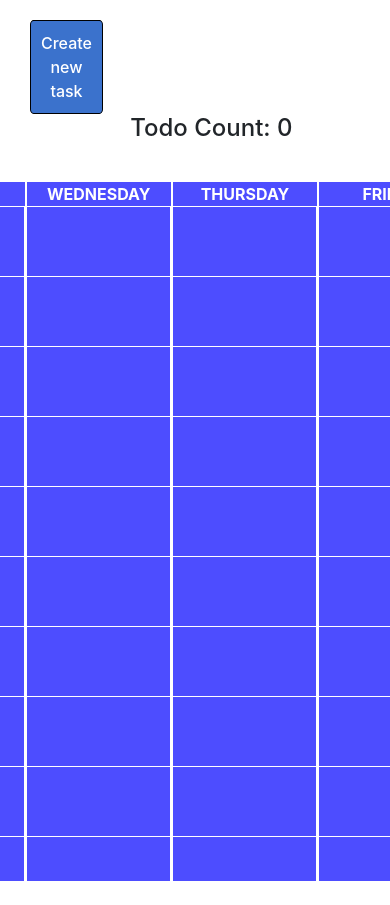
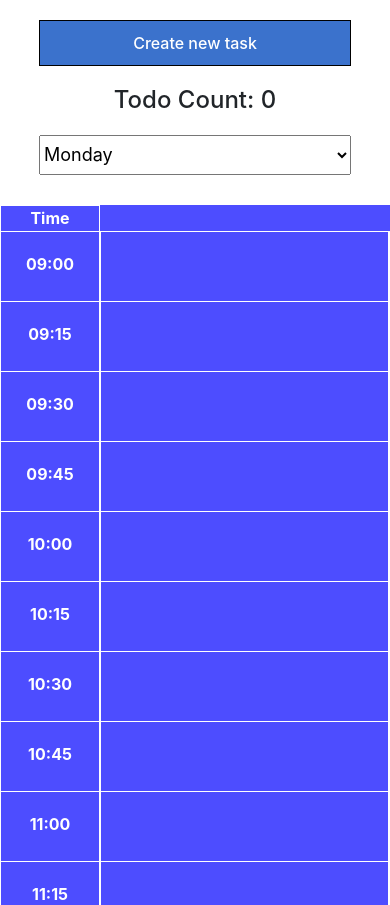
Before and after one commit to DHinchev/simple-todo-planner, a React (Create React App) app: page / in a window 390 px wide. Before the commit the page ends 881 px from the top, so only its background shows below. Built offline with nearby package versions, Linux system fonts and the light colour scheme.

Commit message:
make planner mobile friendly
Made the planner mobile frienly and configured it to show only one column based on day selection from drop down.

```diff
--- a/package.json
+++ b/package.json
@@ -8,6 +8,7 @@
     "moment": "^2.22.2",
     "react": "^16.5.2",
     "react-dom": "^16.5.2",
+    "react-key-index": "^0.1.1",
     "react-scripts": "1.1.4",
     "reactstrap": "^6.5.0",
     "url-parse": "^1.4.3"
--- a/src/components/App.js
+++ b/src/components/App.js
@@ -11,13 +11,23 @@ class App extends Component {
     daysNum: '',
     timeSlotLength: '',
     openPlanner: false,
-    days: ['Monday', 'Tuesday', 'Wednesday', 'Thursday', 'Friday', 'Saturday', 'Sunday']
+    days: ['Monday', 'Tuesday', 'Wednesday', 'Thursday', 'Friday', 'Saturday', 'Sunday'],
+    width: window.innerWidth,
+    dayOfWeek: 'Monday'
   };
 
   componentDidMount = () => {
     this.setState({
       timesList: this.generateTimeSlots()
     });
+  }
+
+  componentWillMount() {
+    window.addEventListener('resize', this.handleWindowSizeChange);
+  }
+
+  componentWillUnmount() {
+      window.removeEventListener('resize', this.handleWindowSizeChange);
   }
 
   storeTodos = (value) => {
@@ -74,8 +84,28 @@ class App extends Component {
    return timeSlotsBetween;
   }
 
+  handleWindowSizeChange = () => {
+    this.setState({ width: window.innerWidth });
+  };
+
+  handleChange = (event) => {
+      this.setState({dayOfWeek: event.target.value});
+  }
+
   render() {
-    const { openPlanner, timesList, todos, days } = this.state;
+    const { openPlanner, timesList, todos, days, dayOfWeek, width } = this.state;
+    const isMobile = width <= 1100;
+    let dropdownElement;
+
+    if(isMobile) {
+      dropdownElement = <div>
+        <select className="drop-down-days-selector" value={dayOfWeek} onChange={this.handleChange}>
+          {days.map(index => <option key={index} value={index}>{index}</option>)}
+        </select>
+      </div>
+    } else {
+      dropdownElement = <div></div>
+    }
 
     return (
       <div className="App">
@@ -92,6 +122,9 @@ class App extends Component {
             Todo Count: <span> {todos.length} </span>
           </h4>
         </div>
+        <div className="select-day">
+          {dropdownElement}
+        </div>
         <div className="grid-times">
           <TimeSlotGrid timesSlots={timesList}/>
           <div className="grid-days">
@@ -101,6 +134,8 @@ class App extends Component {
               dayColumns={this.generateTimeSlots()}
               tasks={todos}
               setParentState={this.storeTodos}
+              mobileDaySelection={dayOfWeek}
+              checkMobile={isMobile}
             />
           </div>
         </div>
--- a/src/components/todo-card.js
+++ b/src/components/todo-card.js
@@ -96,12 +96,60 @@ setTasksPosition = () => {
 }
 
   render() {
-    const {timeSlotRows, dayColumns, tasks} = this.props;
+    const {timeSlotRows, dayColumns, tasks, mobileDaySelection, checkMobile} = this.props;
+
     return (
       <div className="grid-planner">
           {timeSlotRows.map((val,indexColumn) =>
-            <div className="columns" key={val} data-column-name={indexColumn}>
+            (checkMobile === true) ?
+            (val === mobileDaySelection) ?
+              <div className="columns" key={val} data-column-name={indexColumn}>
+              {tasks.map((tasks, index) => (
+                (parseInt(tasks.todoDayIndex, 10) === indexColumn) ?
+                  <div className="list-group-item task"
+                    key={tasks.todoTitle}
+                    data-start={tasks.todoStartTime}
+                    data-end={tasks.todoEndTime}
+                    data-day={tasks.todoDayIndex}
+                  >
+                    <img src={Plus}
+                      className="plus-icon-task"
+                      width="25px" height="25px"
+                      alt="plus icon for task"
+                      onClick={this.openTaskDetails}
+                    />
+                    <img src={Close}
+                      className="close-icon-task"
+                      width="35px" height="35px"
+                      alt="close icon for task"
+                      onClick={this.closeTaskDetails}
+                    />
+                      <h4 className="list-group-item-heading" >
+                        {tasks.todoTitle} {" "}
+                        <span className="label label-info" >
+                          {tasks.todoPriority}
+                        </span>
+                      </h4>
+                      <p className="list-group-item-responsible">
+                        {tasks.todoResponsible}
+                      </p>
+                      <p className="list-group-item-description">
+                        {tasks.todoDescription}
+                      </p>
+                        <Clock
+                          startTime={tasks.todoStartTime}
+                          endTime={tasks.todoEndTime}
+                          dayOfWeek={tasks.todoDay}
+                          dayIndex={parseInt(tasks.todoDayIndex, 10)}
+                        />
+                      <button className="btn btn-danger btn-sm" onClick={() => this.handleRemoveTodo(index)}> Delete </button>
+                  </div>
+              : null))}
 
+              {dayColumns.map(indexRow => <div className="rows" key={indexRow}></div>)}
+            </div>
+            : null
+            : <div className="columns" key={val} data-column-name={indexColumn}>
             {tasks.map((tasks, index) => (
               (parseInt(tasks.todoDayIndex, 10) === indexColumn) ?
                 <div className="list-group-item task"
@@ -144,8 +192,9 @@ setTasksPosition = () => {
                 </div>
             : null))}
 
-              {dayColumns.map(indexRow => <div className="rows" key={indexRow}></div>)}
-            </div>)}
+            {dayColumns.map(indexRow => <div className="rows" key={indexRow}></div>)}
+          </div>)}
+
       </div>
     );
   }
--- a/src/styles/App.css
+++ b/src/styles/App.css
@@ -150,7 +150,6 @@ body {
   width: auto;
   font-size: 16px;
   font-weight: 500;
-  border-radius: 5%;
   padding: 10px;
   margin-left: 30px;
   margin-top: 20px;
@@ -158,6 +157,19 @@ body {
   background-color: #3b72cc;
   border: 1px solid #000000;
   display: block;
+}
+
+.select-day {
+  margin-left: auto;
+  margin-right: auto;
+  width: 80%;
+  display: none;
+}
+
+.drop-down-days-selector {
+  width: 100%;
+  height: 40px;
+  font-size: 18px;
 }
 
 .createTask:hover {
@@ -177,7 +189,6 @@ body {
   border: 1px solid #000000;
   color: #ffffff;
   padding-top: 40px;
-  border-radius: 12px;
   display: none;
   z-index: 10;
 }
@@ -222,7 +233,7 @@ body {
 
 .columns .list-group-item.open {
   position: absolute;
-  width: 300px;
+  min-width: 300px;
   height: auto;
   border: 2px solid #000000;
   z-index: 5;
@@ -261,3 +272,51 @@ body {
   font-weight: 500;
   padding-left: 15px;
 }
+
+@media only screen and (max-width: 1100px) {
+  .day-grid {
+    display: none;
+  }
+
+  .grid-days {
+    min-width: fit-content;
+  }
+
+  .select-day {
+    display: block;
+    margin-top: 20px;
+    margin-bottom: 20px;
+  }
+
+  .columns {
+    margin-top: 26px;
+    border-top: 1px solid #ffffff;
+  }
+
+  .menu-organizer,
+  .todo-count-tasks {
+    width: 80%;
+    margin-right: auto;
+    margin-left: auto;
+    margin-top: 20px;
+    margin-bottom: 15px;
+    display: flex;
+    align-items: center;
+  }
+
+  .create-task,
+  .todo-count-tasks h4 {
+    margin: 0;
+    width: 100%;
+    text-align: center;
+  }
+
+  .container-todo.open {
+    width: 100%;
+    height: auto;
+    position: absolute;
+    left: 0;
+    top: 0;
+
+  }
+}
```
Also changed, not shown: src/styles/app.min.css, 1 other file (tests, documents, lock files or other folders).
